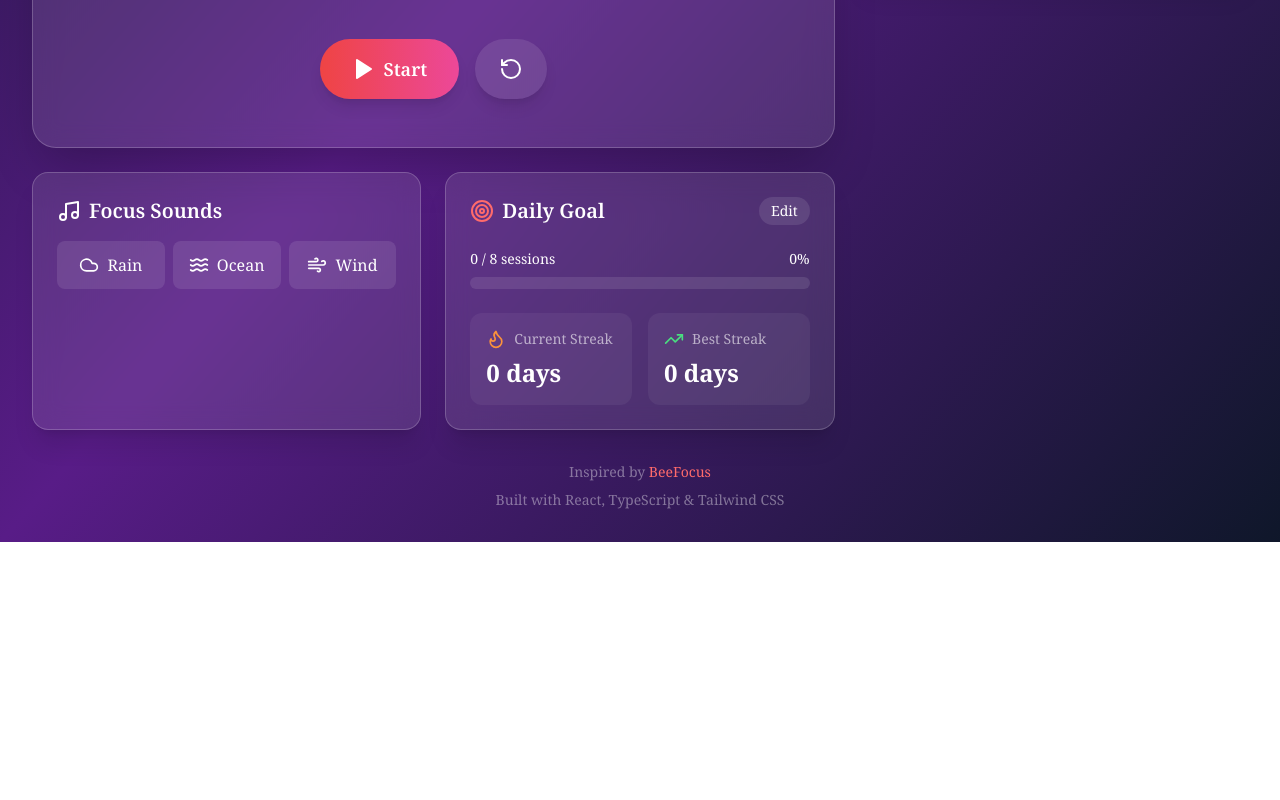
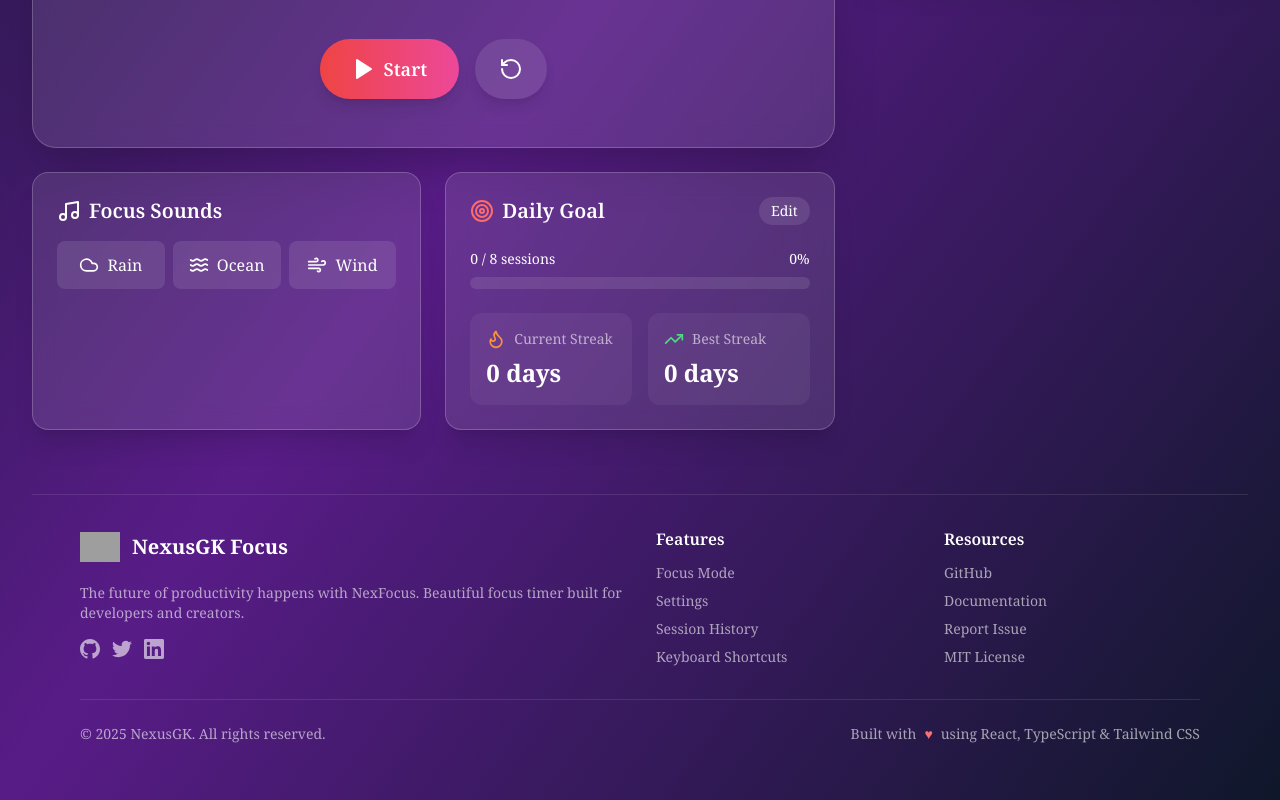
Before and after one commit to NexusGK-Softwares-Company/NexusGK_Focus, a React (Vite) app: page / in a window 1280 px wide. Shown: the part 918-1718 px from the top of the page. Before the commit the page ends 1460 px from the top, so only its background shows below. Built offline with nearby package versions, Linux system fonts and the light colour scheme; grey boxes are pictures that could not be loaded.

Commit message:
Update README.md to enhance project description, add contributing guidelines, and include author and support sections. Revamp App.tsx footer to feature new branding, social media links, and a detailed features section for improved user engagement.

```diff
--- a/src/App.tsx
+++ b/src/App.tsx
@@ -406,9 +406,92 @@
         </div>
 
         {/* Footer */}
-        <footer className="text-center text-white/40 text-sm mt-8">
-          <p>Inspired by <a href="https://beefocus.su/pomodoro" target="_blank" rel="noopener noreferrer" className="text-primary hover:text-primary-dark">BeeFocus</a></p>
-          <p className="mt-2">Built with React, TypeScript & Tailwind CSS</p>
+        <footer className="mt-16 pt-8 pb-6 border-t border-white/10">
+          <div className="max-w-6xl mx-auto px-4">
+            <div className="grid grid-cols-1 md:grid-cols-4 gap-8 mb-8">
+              {/* Brand Section */}
+              <div className="md:col-span-2">
+                <div className="flex items-center gap-3 mb-4">
+                  <img
+                    src="https://res.cloudinary.com/dzj1fusx1/image/upload/v1762343830/NexFocus_Logo_tntzfw.png"
+                    alt="NexFocus Logo"
+                    className="w-10 h-10 object-contain"
+                  />
+                  <h3 className="text-xl font-bold">NexusGK Focus</h3>
+                </div>
+                <p className="text-white/60 text-sm mb-4">
+                  The future of productivity happens with NexFocus. Beautiful focus timer built for developers and creators.
+                </p>
+                <div className="flex gap-3">
+                  <a
+                    href="https://github.com/nexusgk"
+                    target="_blank"
+                    rel="noopener noreferrer"
+                    className="text-white/60 hover:text-white transition-colors"
+                    aria-label="GitHub"
+                  >
+                    <svg className="w-5 h-5" fill="currentColor" viewBox="0 0 24 24">
+                      <path d="M12 0c-6.626 0-12 5.373-12 12 0 5.302 3.438 9.8 8.207 11.387.599.111.793-.261.793-.577v-2.234c-3.338.726-4.033-1.416-4.033-1.416-.546-1.387-1.333-1.756-1.333-1.756-1.089-.745.083-.729.083-.729 1.205.084 1.839 1.237 1.839 1.237 1.07 1.834 2.807 1.304 3.492.997.107-.775.418-1.305.762-1.604-2.665-.305-5.467-1.334-5.467-5.931 0-1.311.469-2.381 1.236-3.221-.124-.303-.535-1.524.117-3.176 0 0 1.008-.322 3.301 1.23.957-.266 1.983-.399 3.003-.404 1.02.005 2.047.138 3.006.404 2.291-1.552 3.297-1.23 3.297-1.23.653 1.653.242 2.874.118 3.176.77.84 1.235 1.911 1.235 3.221 0 4.609-2.807 5.624-5.479 5.921.43.372.823 1.102.823 2.222v3.293c0 .319.192.694.801.576 4.765-1.589 8.199-6.086 8.199-11.386 0-6.627-5.373-12-12-12z"/>
+                    </svg>
+                  </a>
+                  <a
+                    href="https://twitter.com/nexusgk"
+                    target="_blank"
+                    rel="noopener noreferrer"
+                    className="text-white/60 hover:text-white transition-colors"
+                    aria-label="Twitter"
+                  >
+                    <svg className="w-5 h-5" fill="currentColor" viewBox="0 0 24 24">
+                      <path d="M23.953 4.57a10 10 0 01-2.825.775 4.958 4.958 0 002.163-2.723c-.951.555-2.005.959-3.127 1.184a4.92 4.92 0 00-8.384 4.482C7.69 8.095 4.067 6.13 1.64 3.162a4.822 4.822 0 00-.666 2.475c0 1.71.87 3.213 2.188 4.096a4.904 4.904 0 01-2.228-.616v.06a4.923 4.923 0 003.946 4.827 4.996 4.996 0 01-2.212.085 4.936 4.936 0 004.604 3.417 9.867 9.867 0 01-6.102 2.105c-.39 0-.779-.023-1.17-.067a13.995 13.995 0 007.557 2.209c9.053 0 13.998-7.496 13.998-13.985 0-.21 0-.42-.015-.63A9.935 9.935 0 0024 4.59z"/>
+                    </svg>
+                  </a>
+                  <a
+                    href="https://linkedin.com/company/nexusgk"
+                    target="_blank"
+                    rel="noopener noreferrer"
+                    className="text-white/60 hover:text-white transition-colors"
+                    aria-label="LinkedIn"
+                  >
+                    <svg className="w-5 h-5" fill="currentColor" viewBox="0 0 24 24">
+                      <path d="M20.447 20.452h-3.554v-5.569c0-1.328-.027-3.037-1.852-3.037-1.853 0-2.136 1.445-2.136 2.939v5.667H9.351V9h3.414v1.561h.046c.477-.9 1.637-1.85 3.37-1.85 3.601 0 4.267 2.37 4.267 5.455v6.286zM5.337 7.433c-1.144 0-2.063-.926-2.063-2.065 0-1.138.92-2.063 2.063-2.063 1.14 0 2.064.925 2.064 2.063 0 1.139-.925 2.065-2.064 2.065zm1.782 13.019H3.555V9h3.564v11.452zM22.225 0H1.771C.792 0 0 .774 0 1.729v20.542C0 23.227.792 24 1.771 24h20.451C23.2 24 24 23.227 24 22.271V1.729C24 .774 23.2 0 22.222 0h.003z"/>
+                    </svg>
+                  </a>
+                </div>
+              </div>
+
+              {/* Features */}
+              <div>
+                <h4 className="font-semibold mb-3">Features</h4>
+                <ul className="space-y-2 text-sm text-white/60">
+                  <li><button onClick={() => setShowFocusMode(true)} className="hover:text-white transition-colors">Focus Mode</button></li>
+                  <li><button onClick={() => setShowSettings(true)} className="hover:text-white transition-colors">Settings</button></li>
+                  <li><button onClick={() => setShowHistory(true)} className="hover:text-white transition-colors">Session History</button></li>
+                  <li><button onClick={() => setShowKeyboardShortcuts(true)} className="hover:text-white transition-colors">Keyboard Shortcuts</button></li>
+                </ul>
+              </div>
+
+              {/* Resources */}
+              <div>
+                <h4 className="font-semibold mb-3">Resources</h4>
+                <ul className="space-y-2 text-sm text-white/60">
+                  <li><a href="https://github.com/nexusgk/nexusgk-focus" target="_blank" rel="noopener noreferrer" className="hover:text-white transition-colors">GitHub</a></li>
+                  <li><a href="https://github.com/nexusgk/nexusgk-focus/blob/main/README.md" target="_blank" rel="noopener noreferrer" className="hover:text-white transition-colors">Documentation</a></li>
+                  <li><a href="https://github.com/nexusgk/nexusgk-focus/issues" target="_blank" rel="noopener noreferrer" className="hover:text-white transition-colors">Report Issue</a></li>
+                  <li><a href="https://github.com/nexusgk/nexusgk-focus/blob/main/LICENSE" target="_blank" rel="noopener noreferrer" className="hover:text-white transition-colors">MIT License</a></li>
+                </ul>
+              </div>
+            </div>
+
+            {/* Bottom Bar */}
+            <div className="pt-6 border-t border-white/10 flex flex-col md:flex-row justify-between items-center gap-4 text-sm text-white/60">
+              <p>© 2025 NexusGK. All rights reserved.</p>
+              <div className="flex items-center gap-2">
+                <span>Built with</span>
+                <span className="text-red-400">♥</span>
+                <span>using React, TypeScript & Tailwind CSS</span>
+              </div>
+            </div>
+          </div>
         </footer>
       </div>
 
```
Also changed, not shown: 1 other file (tests, documents, lock files or other folders).
